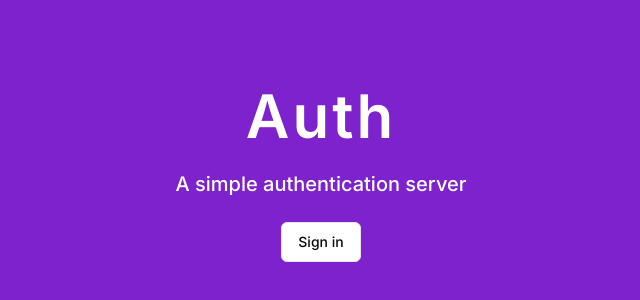
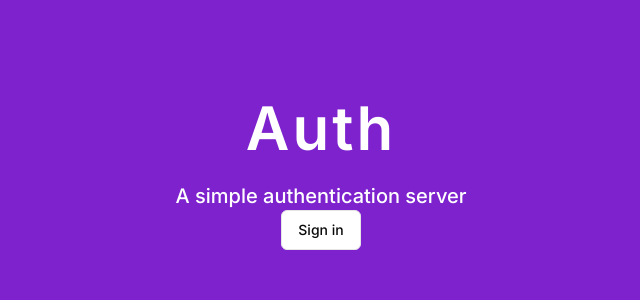
Before and after one commit to Saeed-Altout/HB3S, a Next.js app: page / in a window 1280 px wide. Shown: the part 226-526 px from the top of the page, without its empty margins (319-959 px from the left). Built offline with nearby package versions, Linux system fonts and the light colour scheme.

Commit message:
wrap button in home page

```diff
--- a/app/page.tsx
+++ b/app/page.tsx
@@ -1,3 +1,4 @@
+import { LoginButton } from "@/components/auth/login-button";
 import { Button } from "@/components/ui/button";
 
 export default function Home() {
@@ -10,7 +11,9 @@ export default function Home() {
         <p className="text-xl font-medium text-white">
           A simple authentication server
         </p>
-        <Button variant="outline">Sign in</Button>
+        <LoginButton>
+          <Button variant="outline">Sign in</Button>
+        </LoginButton>
       </div>
     </main>
   );
```
